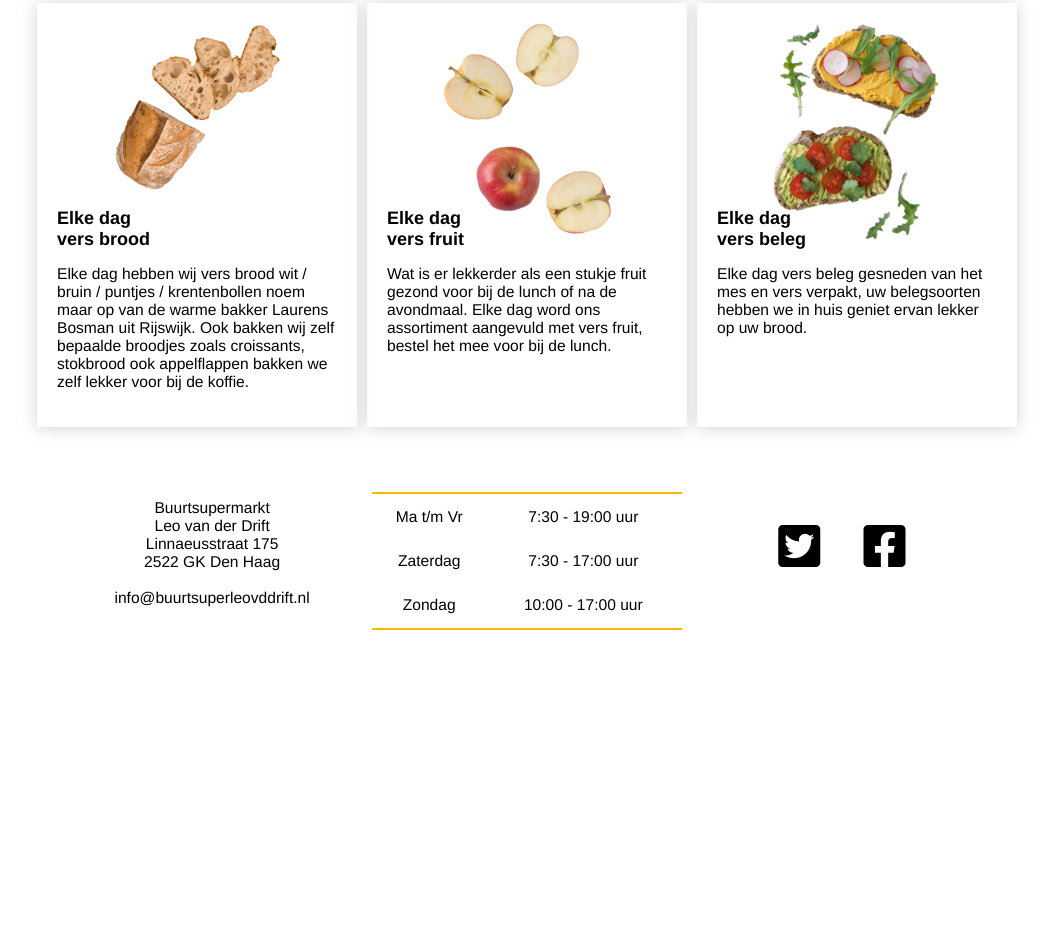
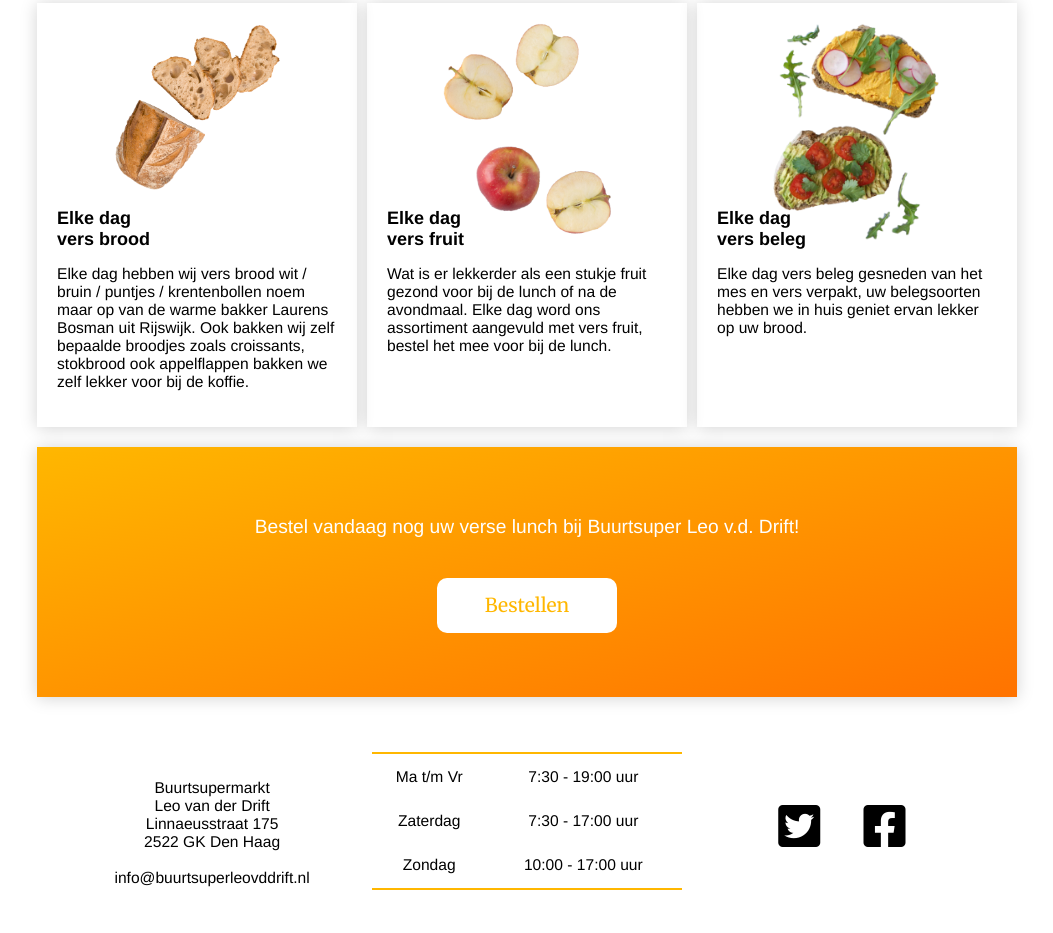
Before and after one commit to iliyaquartz/IxD1, a plain HTML site: page challenge2.html in a window 1280 px wide. Shown: the part 329-1262 px from the top of the page, without its empty margins (113-1166 px from the left). Before the commit the page ends 1009 px from the top, so only its background shows below. Drawn offline with Linux system fonts and the light colour scheme.

Commit message:
Added section to the website

```diff
--- a/challenge2.html
+++ b/challenge2.html
@@ -83,6 +83,10 @@
 				Elke dag vers beleg gesneden van het mes en vers verpakt, uw belegsoorten hebben we in huis geniet ervan lekker op uw brood.
 			</p>
 		</aside>
+		<section class="grid-item section">
+			<p id="phrase">Bestel vandaag nog uw verse lunch bij Buurtsuper Leo v.d. Drift!</p>
+			<p id="section-button">Bestellen</p>
+		</section>
 		<footer class="grid-item foot">
 			<p class="footersection">
 				Buurtsupermarkt<br>
--- a/styles2.css
+++ b/styles2.css
@@ -7,12 +7,13 @@ body{
   	display: grid;
   	grid-template-columns: 0 1fr 1fr;
   	grid-template-areas:
-      	"menu 	title 	   title"
-      	"menu  	main  	main"
-      	"menu 	ad1  	 ad1"
-      	"menu 	ad2      ad2"
-      	"menu 	ad3	 ad3"
-      	"menu 	foot  	  foot ";
+      	"menu 	title 	   	title"
+      	"menu  	main  	    main"
+      	"menu 	ad1  	     ad1"
+      	"menu 	ad2          ad2"
+      	"menu 	ad3	     ad3"
+	"menu   section    section"
+      	"menu 	foot  	      foot ";
 }
 
 header {
@@ -40,7 +41,7 @@ header {
 .menutoggle a{
   	font-size: 2em;
   	color: #000;
-	transition: 0.2s;
+	transition: 0.05s;
   	text-decoration: none;
 }
 
@@ -52,12 +53,10 @@ header {
 
 .active {
   	grid-template-columns: 250px 1fr 1fr;
-	transition: 0.3s;
 }
 
 .inactive {
   	grid-template-columns: 0 1fr 1fr;
-	transition: 0.3s;
 }
 
 nav {
@@ -103,7 +102,7 @@ li:hover {
 	border: 2px #ffb700 solid;
 	background: white;
 	color: #ffb700;
-	transition: 0.1s;
+	transition: 0.05s;
 	border-radius: 10px;
 }
 
@@ -189,6 +188,35 @@ p {
 	width: 100%;
 }
 
+.section {
+	grid-area: section;
+	height: 200px;
+	padding-top: 20px;
+	background-image: linear-gradient(to bottom right, #ffb700 , #ff7300);
+	color: white;
+	text-align: center;
+	box-shadow: 0 1px 16px lightgray;
+}
+
+#section-button {
+	font-family: 'Merriweather', serif;
+	margin: 0 auto;
+	margin-top: 40px;
+	padding-top: 14px;
+	width: 180px;
+	height: 40px;
+
+	border-radius: 10px;
+	background-color: white;
+	color: #ffb700;
+	transition: 0.05s;
+}
+
+#section-button:hover {
+	background-color: #ffb700;
+	color: white;
+}
+
 .foot {
   	grid-area: foot;
 
@@ -199,7 +227,7 @@ p {
 }
 
 table {
-	margin: 0 auto;
+	margin: 20px auto 40px auto;
 }
 
 td {
@@ -222,7 +250,7 @@ td {
 
 i {
 	margin: 10px 20px 40px 20px;
-	transition: 0.1s;
+	transition: 0.05s;
 }
 
 i:hover {
@@ -287,6 +315,7 @@ body {
           	"main        ad1	ad1"
           	"main        ad2	ad2"
           	"main        ad3	ad3"
+		"section    section  section"
           	"foot         foot	  foot";
   	}
 
@@ -383,6 +412,7 @@ body {
 		"main        main     main"
 		"ad1          ad2	ad3"
 		"ad1          ad2	ad3"
+		"section   section  section"
 		"foot         foot	 foot";
   	}
 
@@ -429,6 +459,19 @@ body {
 		top: 0;
 	}
 
+	.section {
+		padding-top: 50px;
+	}
+
+	#section-button {
+		padding-top: 15px;
+		font-size: 1.6em
+	}
+
+	#phrase {
+		font-size: 1.6em;
+	}
+
 	.foot {
 		display: flex;
 		flex-direction: row;
```
